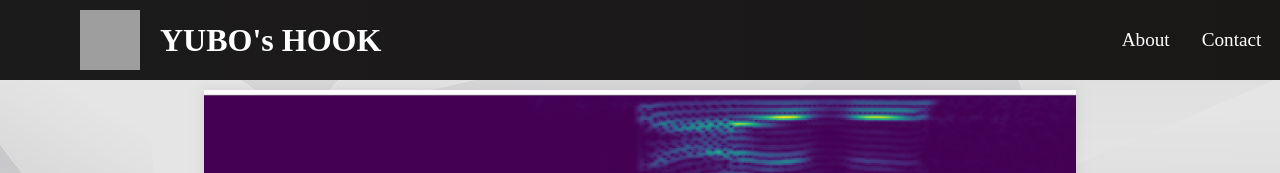
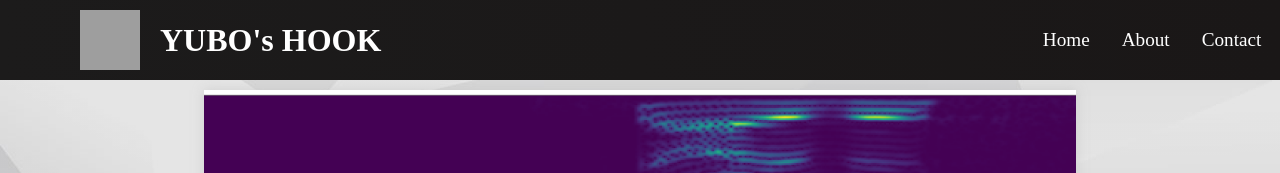
Before and after one commit to Yubo-Qiu/Web-Resume, a React (Create React App) app in the folder aws/: page /Jarvis in a window 1280 px wide. Shown: the top 173 px of the page. Built offline with nearby package versions, Linux system fonts and the light colour scheme; grey boxes are pictures that could not be loaded.

Commit message:
navbar home and reference

```diff
--- a/aws/src/components/Navbar.js
+++ b/aws/src/components/Navbar.js
@@ -19,6 +19,11 @@ function Navbar() {
                 <div>
                     <ul className={click ? 'nav-menu active' : 'nav-menu'}>
                         <li className='nav-item'>
+                            <Link to='/' className='nav-links' onClick={handleClick}>
+                                Home
+                            </Link>
+                        </li>
+                        <li className='nav-item'>
                             <Link to='/test' className='nav-links' onClick={handleClick}>
                                 About
                             </Link>
--- a/aws/src/pages/jarvis.js
+++ b/aws/src/pages/jarvis.js
@@ -84,6 +84,9 @@ function Jarvis() {
             <c>An interesting observation during this project was that the model struggled to recognize the trigger phrase in <b>movie audio clips</b>, even when I clearly articulated it.
                 This suggests that while human ears can effectively filter out background noises, such as those in Tony Stark's action scenes, computers
                 might get confused by these complex soundscapes.</c>
+            <bullet>Reference:</bullet>
+            <c>This project greatly benefited from the insights and guidance provided by this video tutorial.</c>
+            <a href="https://www.youtube.com/watch?v=ZLIPkmmDJAc" className="customlink">Link to the YouTube video</a>
         </div>
     );
 }
```
